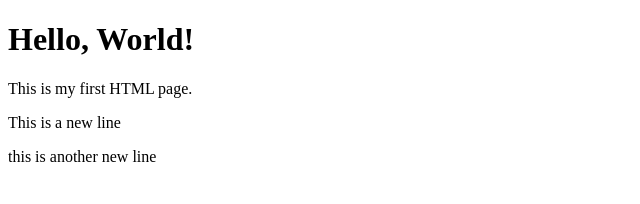
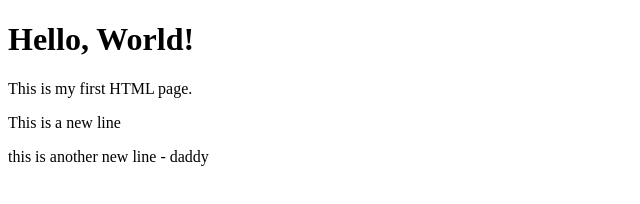
Before and after one commit to mohammedabubakarsiddiqva/hello-world-new1, a plain HTML site: page index.html in a window 1280 px wide. Shown: the full height of the page, 0-640 px from the left. Drawn offline with Linux system fonts and the light colour scheme.

Commit message:
added daddy to inde.html

```diff
--- a/index.html
+++ b/index.html
@@ -10,7 +10,7 @@
   <h1>Hello, World!</h1>
   <p>This is my first HTML page.</p>
   <p>This is a new line </p>
-  <p>this is another new line</p>
+  <p>this is another new line - daddy</p>
 
 </body>
 </html>
```
